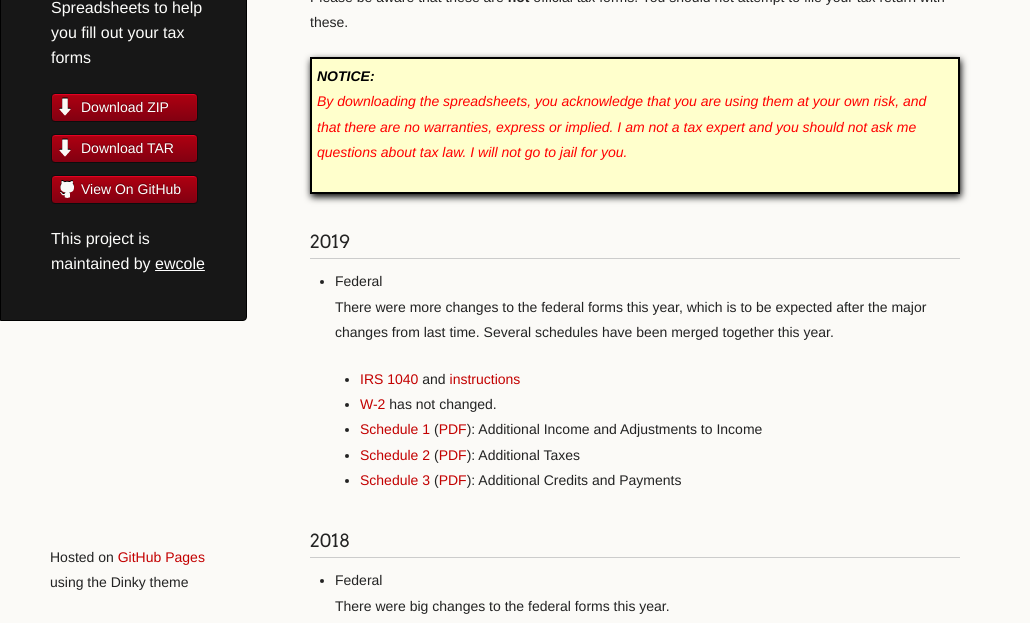
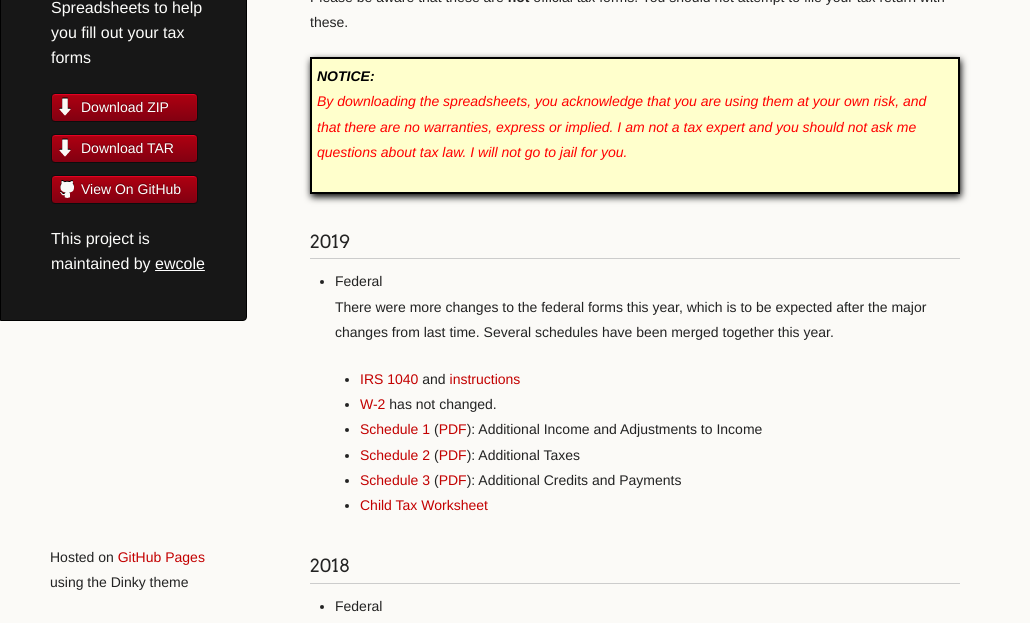
Before and after one commit to ewcole/tax_worksheets, a plain HTML site: page index.html in a window 1280 px wide. Shown: the part 173-796 px from the top of the page, without its empty margins (0-1030 px from the left). Drawn offline with Linux system fonts and the light colour scheme.

Commit message:
finish Child_tax_credit_worksheet_2019.xlsx

```diff
--- a/index.html
+++ b/index.html
@@ -102,10 +102,9 @@
               (<a href="https://www.irs.gov/pub/irs-pdf/f1040s3.pdf">PDF</a>):
               Additional Credits and Payments
             </li>
-            <!-- <li> -->
-            <!--   <a href="Federal/f1040s4.xlsx">Schedule 4</a> -->
-            <!--   (<a href="https://www.irs.gov/pub/irs-pdf/f1040s4.pdf">PDF</a>) -->
-            <!-- </li> -->
+            <li>
+              <a href="Federal/Child_tax_credit_worksheet_2019.xlsx">Child Tax Worksheet</a>
+            </li>
             <!-- <li> -->
             <!--   Schedule 5 (<a href="https://www.irs.gov/pub/irs-pdf/f1040s5.pdf">PDF</a>) -->
             <!-- </li> -->
```
Also changed, not shown: 1 other file.
